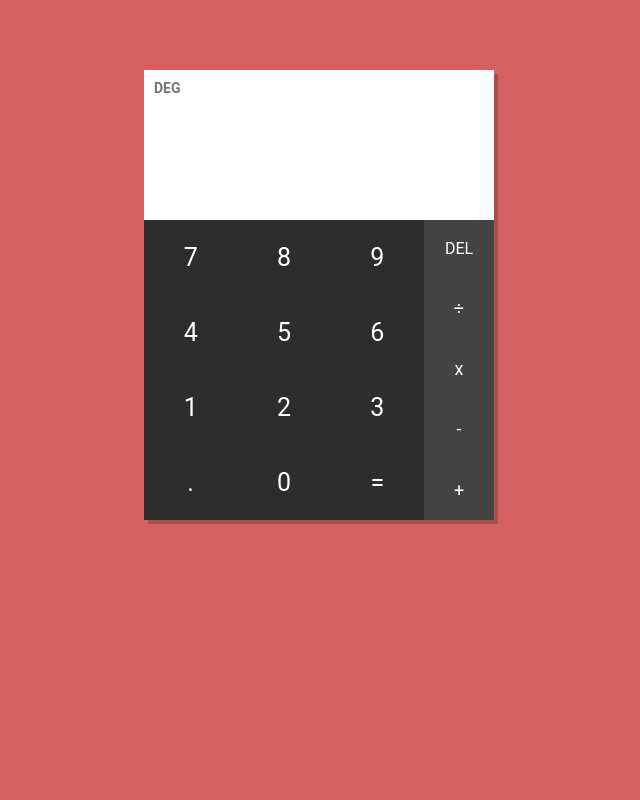
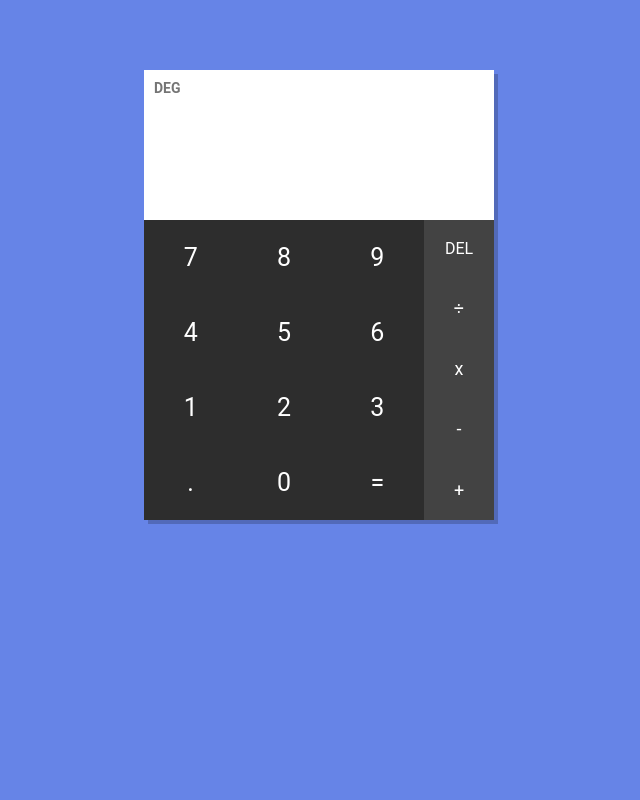
Before and after one commit to ziyanoffl/CalculatorApp, a Django app: page / in a window 1280 px wide. Shown: the whole page, without its empty margins (321-961 px from the left). Run offline with Django 4.2, Linux system fonts and the light colour scheme.

Commit message:
Update style.css

```diff
--- a/CalculatorApp/static/style.css
+++ b/CalculatorApp/static/style.css
@@ -7,7 +7,7 @@
 html {
   font-family: "Roboto", "Noto Sans", "Helvetica", sans-serif;
   font-size: 14px;
-  background-color: #d56060;
+  background-color: #6684e7;
   height: 100%;
 }
 
```
